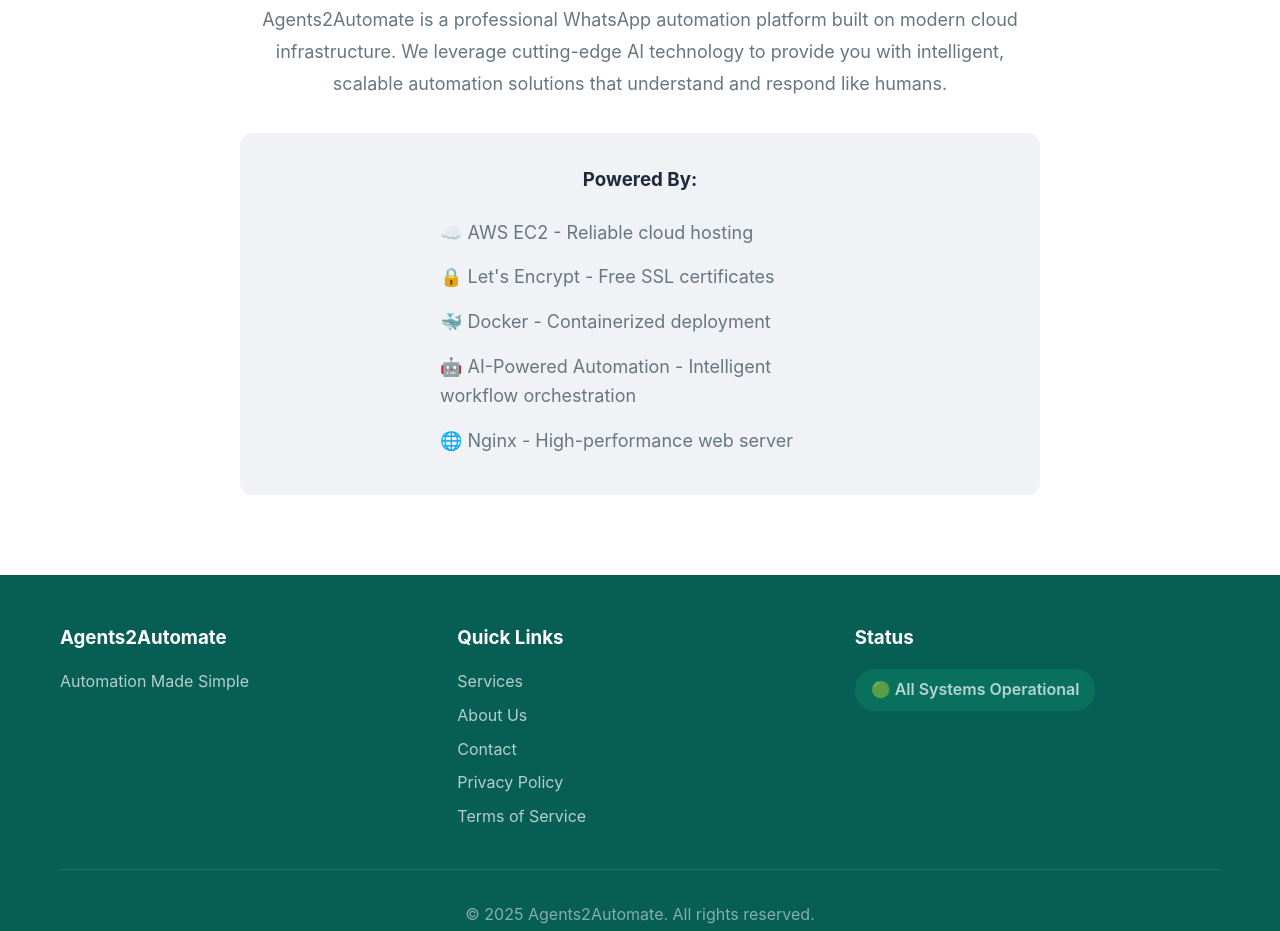
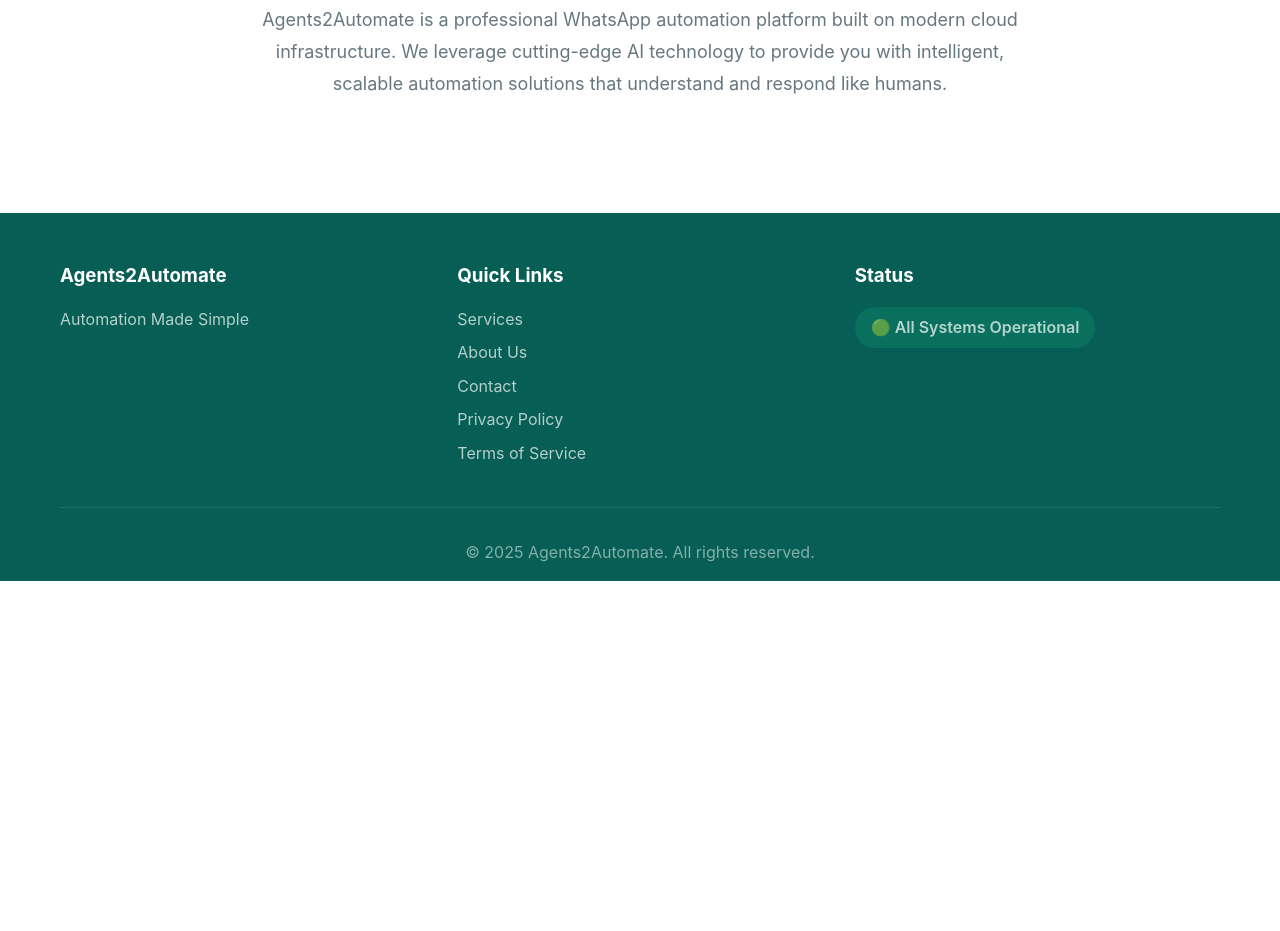
Before and after one commit to Junaid91/agents2automate.com, a plain HTML site: page index.html in a window 1280 px wide. Shown: the part 3580-4511 px from the top of the page. After the commit the page ends 4161 px from the top, so only its background shows below. Drawn offline with Linux system fonts and the light colour scheme.

Commit message:
Remove tech stack section from about

```diff
--- a/index.html
+++ b/index.html
@@ -382,16 +382,6 @@
                 <h2>About Our Platform</h2>
                 <div class="about-content">
                     <p>Agents2Automate is a professional WhatsApp automation platform built on modern cloud infrastructure. We leverage cutting-edge AI technology to provide you with intelligent, scalable automation solutions that understand and respond like humans.</p>
-                    <div class="tech-stack">
-                        <h3>Powered By:</h3>
-                        <ul>
-                            <li>☁️ AWS EC2 - Reliable cloud hosting</li>
-                            <li>🔒 Let's Encrypt - Free SSL certificates</li>
-                            <li>🐳 Docker - Containerized deployment</li>
-                            <li>🤖 AI-Powered Automation - Intelligent workflow orchestration</li>
-                            <li>🌐 Nginx - High-performance web server</li>
-                        </ul>
-                    </div>
                 </div>
             </div>
         </section>
```
